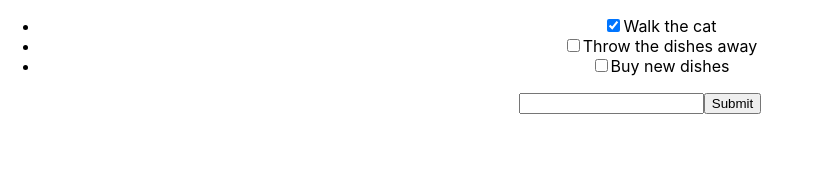
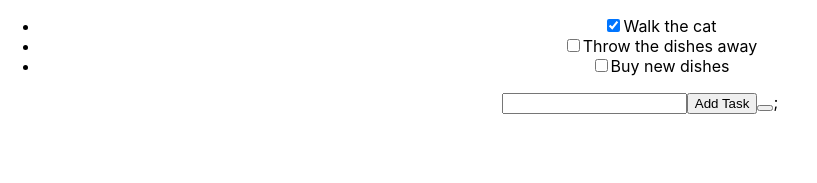
Before and after one commit to mackenzierbowen12/ReactToDoApp, a React (Create React App) app: page / in a window 1280 px wide. Shown: the top 183 px of the page, without its empty margins (0-817 px from the left). Built offline with nearby package versions, Linux system fonts and the light colour scheme.

Commit message:
trying to get delete button to work

```diff
--- a/src/App.js
+++ b/src/App.js
@@ -27,6 +27,7 @@ class App extends Component {
     this.setState({ todos: [...this.state.todos, newTodo], newTodoDescription: '' });
   }
 
+
   toggleComplete(index) {
     const todos = this.state.todos.slice();
     const todo = todos[index];
@@ -34,21 +35,34 @@ class App extends Component {
     this.setState({ todos: todos });
   }
 
+  deleteTodo(id) {
+    this.setState((prevState) => ({
+      todos: this.state.todos.filter(item => item.id !== id),
+    }))
+  };
+
   render() {
     return (
       <div className="App">
         <ul>
           { this.state.todos.map( (todo, index) =>
-            <ToDo key={ index } description={ todo.description } isCompleted={ todo.isCompleted } toggleComplete={ () => this.toggleComplete(index) }/>
+            <ToDo key={ index }
+            description={ todo.description }
+            isCompleted={ todo.isCompleted }
+            toggleComplete={ () => this.toggleComplete(index) }
+
+            />
           )}
+
         </ul>
         <form onSubmit={ (e) => this.handleSubmit(e) }>
           <input type="text" value={ this.state.newTodoDescription } onChange={ (e) => this.handleChange(e) } />
-          <input type="submit" />
+          <input type="submit" value="Add Task" />
+          <button onClick={this.deleteTodo.bind(this)} value="Remove Task"/>;
         </form>
       </div>
     );
   }
-}
+};
 
 export default App;
```
